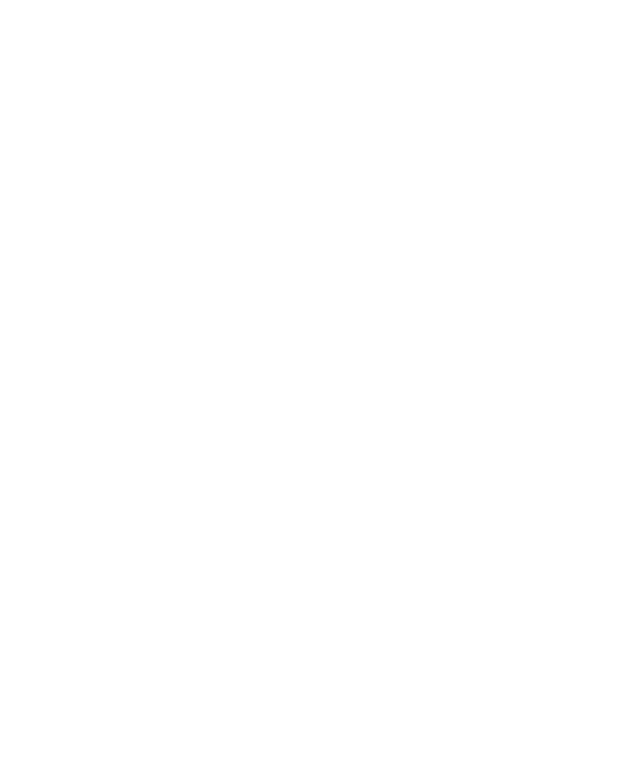
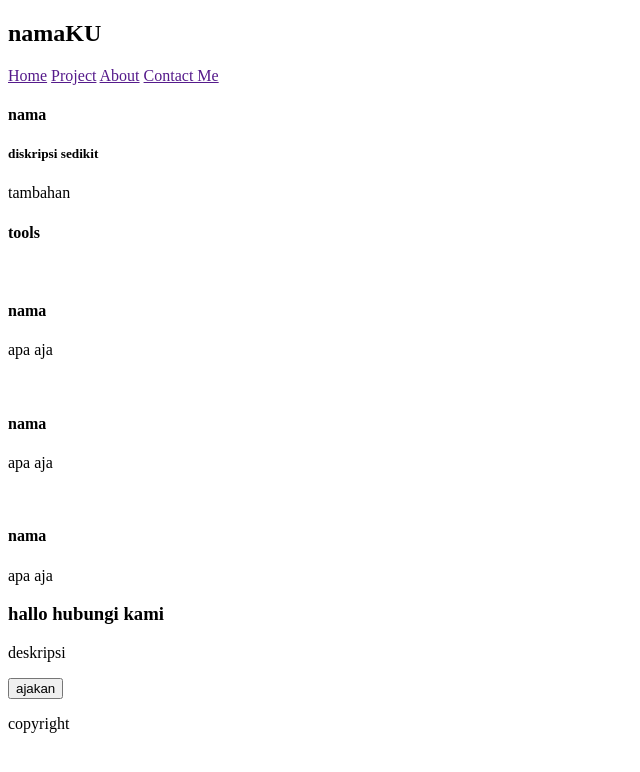
Before and after one commit to faozan099/personal-web, a plain HTML site: page index.html in a window 1280 px wide. Shown: the whole page, without its empty margins (0-640 px from the left). Drawn offline with Linux system fonts and the light colour scheme.

Commit message:
html home

```diff
--- a/index.html
+++ b/index.html
@@ -10,6 +10,68 @@
     <title>Document</title>
   </head>
   <body>
+    <header>
+      <nav>
+        <div>
+          <h1>namaKU</h1>
+        </div>
+        <div>
+          <a href="">Home</a>
+          <a href="">Project</a>
+          <a href="">About</a>
+          <a href="">Contact Me</a>
+        </div>
+      </nav>
+    </header>
+
+    <main>
+      <section>
+        <div>
+          <h4>nama</h4>
+          <h5>diskripsi sedikit</h5>
+          <p>tambahan</p>
+        </div>
+        <h4>tools</h4>
+        <div>
+          <img src="" alt="" />
+          <h4>nama</h4>
+          <p>apa aja</p>
+        </div>
+        <div>
+          <img src="" alt="" />
+          <h4>nama</h4>
+          <p>apa aja</p>
+        </div>
+        <div>
+          <img src="" alt="" />
+          <h4>nama</h4>
+          <p>apa aja</p>
+        </div>
+        <div></div>
+      </section>
+
+      <section>
+        <div>
+          <h3>hallo hubungi kami</h3>
+          <p>deskripsi</p>
+          <button>ajakan</button>
+        </div>
+      </section>
+    </main>
+
+    <footer>
+      <div>
+        <div>
+          <p>copyright</p>
+        </div>
+        <div>
+          <img src="" alt="">
+          <img src="" alt="">
+          <img src="" alt="">
+          <img src="" alt="">
+        </div>
+      </div>
+    </footer>
 
     <script src="script.js"></script>
   </body>
```
Also changed, not shown: css/style.css (added), js/script.js (added).
